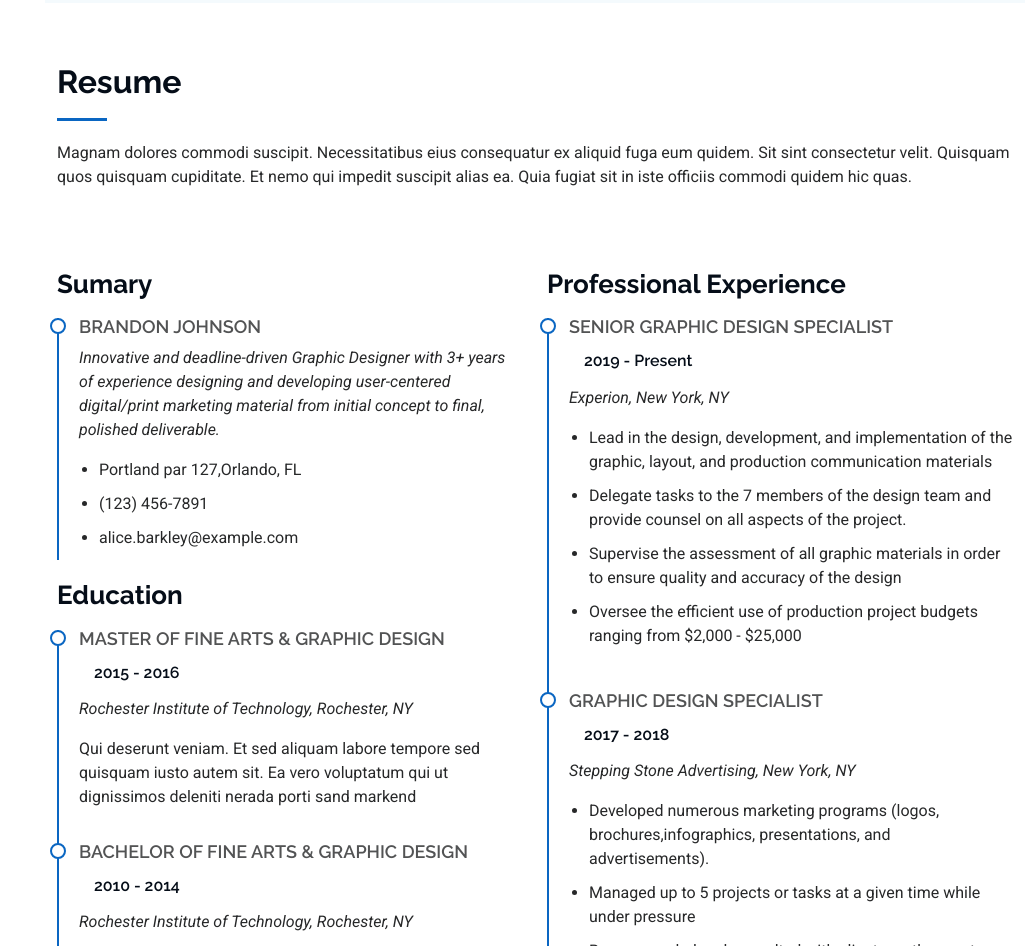
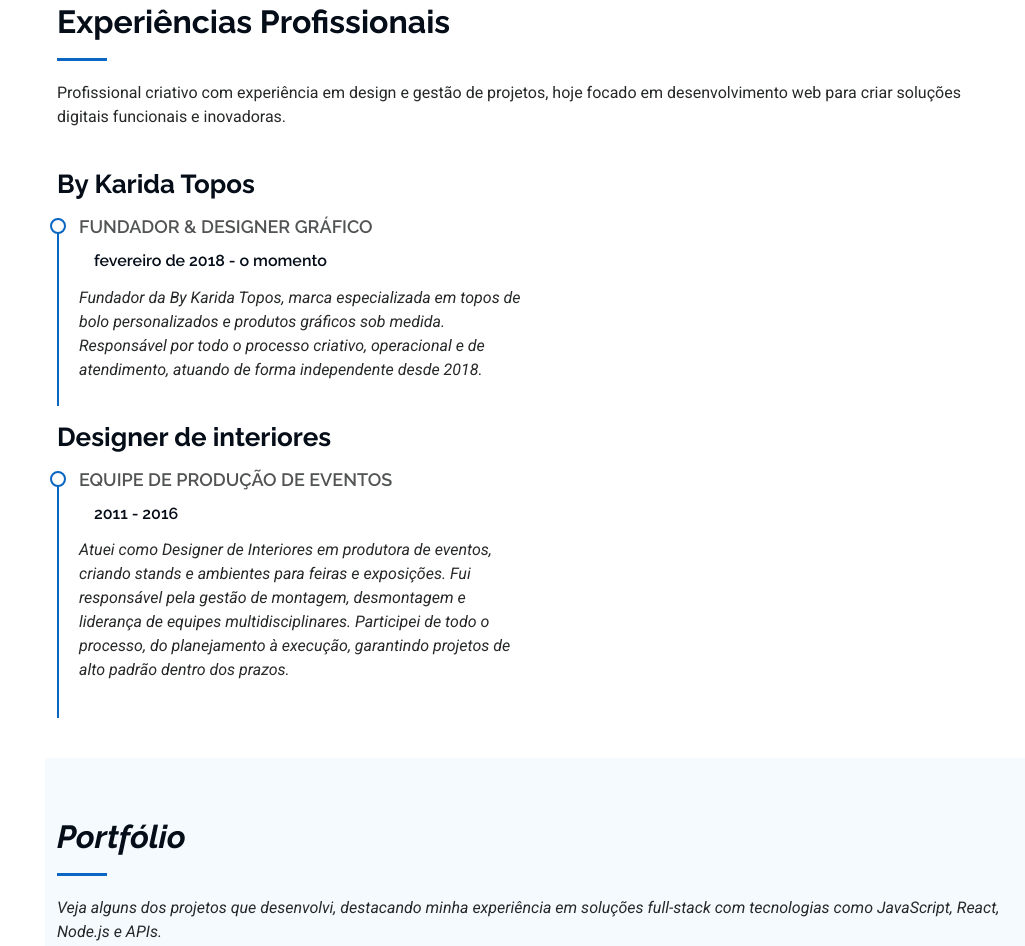
Before and after one commit to charbeldecastro/charbel-daher, a plain HTML site: page index.html in a window 1280 px wide. Shown: the part 1854-2800 px from the top of the page, without its empty margins (255-1280 px from the left). Drawn offline with Linux system fonts and the light colour scheme.

Commit message:
atualização experiencias profissionais

```diff
--- a/assets/css/main.css
+++ b/assets/css/main.css
@@ -721,11 +721,15 @@ section,
 /*--------------------------------------------------------------
 # Resume Section
 --------------------------------------------------------------*/
+.container, section-title {
+  margin-bottom: -20px;
+}
+
 .resume .resume-title {
   color: var(--heading-color);
   font-size: 26px;
   font-weight: 700;
-  margin-top: 20px;
+  /* margin-top: 20px; */
   margin-bottom: 20px;
 }
 
@@ -1046,7 +1050,9 @@ section,
 .contact .info-wrap {
   background-color: var(--surface-color);
   box-shadow: 0px 0px 20px rgba(0, 0, 0, 0.1);
-  padding: 30px;
+  padding: 30px 30px 364px;
+  ;
+
 }
 
 @media (max-width: 575px) {
@@ -1071,6 +1077,7 @@ section,
   border-radius: 50px;
   transition: all 0.3s ease-in-out;
   margin-right: 15px;
+
 }
 
 .contact .info-item h3 {
--- a/index.html
+++ b/index.html
@@ -5,7 +5,7 @@
   <meta charset="utf-8">
   <meta http-equiv="X-UA-Compatible" content="IE=edge">
   <meta content="width=device-width, initial-scale=1.0" name="viewport">
-  <meta name="theme-color" content="0A66C2"/>
+  <meta name="theme-color" content="0A66C2" />
   <meta property="og:url" content="https://charbeldecastro.github.io/">
   <meta property="og:type" content="developer">
   <meta property="og:title" content="Charbel Daher | Full Stack Developer">
@@ -141,7 +141,7 @@
           Antes da programação, atuei no design de interiores e administro meu próprio negócio online, experiências que
           me ensinaram sobre prazos, organização e foco no cliente. <br> <br>
 
-          Fora do mundo da tecnologia, sou membro da IBC Fortaleza e pratico ciclismo MTB, atividades que reforçam minha
+          Fora do mundo da tecnologia, sou membro da IBC Fortaleza e pratico ciclismo, atividades que reforçam minha
           disciplina e planejamento — qualidades que também aplico no desenvolvimento de software. <br> <br>
 
           Estou aberto a novas oportunidades, especialmente em trabalho remoto, para colaborar com equipes que valorizam
@@ -236,10 +236,8 @@
 
         <!-- Section Title -->
         <div class="container section-title" data-aos="fade-up">
-          <h2>Resume</h2>
-          <p>Magnam dolores commodi suscipit. Necessitatibus eius consequatur ex aliquid fuga eum quidem. Sit sint
-            consectetur velit. Quisquam quos quisquam cupiditate. Et nemo qui impedit suscipit alias ea. Quia fugiat sit
-            in iste officiis commodi quidem hic quas.</p>
+          <h2>Experiências Profissionais</h2>
+          <p>Profissional criativo com experiência em design e gestão de projetos, hoje focado em desenvolvimento web para criar soluções digitais funcionais e inovadoras.</p>
         </div><!-- End Section Title -->
 
         <div class="container">
@@ -247,68 +245,23 @@
           <div class="row">
 
             <div class="col-lg-6" data-aos="fade-up" data-aos-delay="100">
-              <h3 class="resume-title">Sumary</h3>
+              <h3 class="resume-title">By Karida Topos</h3>
 
               <div class="resume-item pb-0">
-                <h4>Brandon Johnson</h4>
-                <p><em>Innovative and deadline-driven Graphic Designer with 3+ years of experience designing and
-                    developing user-centered digital/print marketing material from initial concept to final, polished
-                    deliverable.</em></p>
-                <ul>
-                  <li>Portland par 127,Orlando, FL</li>
-                  <li>(123) 456-7891</li>
-                  <li>alice.barkley@example.com</li>
-                </ul>
+                <h4>Fundador & Designer Gráfico</h4>
+                <h5>fevereiro de 2018 - o momento</h5>
+                <p><em>Fundador da By Karida Topos, marca especializada em topos de bolo personalizados e produtos
+                    gráficos sob medida. Responsável por todo o processo criativo, operacional e de atendimento, atuando
+                    de forma independente desde 2018. <br> <br>
+                  </em></p>
+
               </div><!-- Edn Resume Item -->
 
-              <h3 class="resume-title">Education</h3>
+              <h3 class="resume-title">Designer de interiores</h3>
               <div class="resume-item">
-                <h4>Master of Fine Arts &amp; Graphic Design</h4>
-                <h5>2015 - 2016</h5>
-                <p><em>Rochester Institute of Technology, Rochester, NY</em></p>
-                <p>Qui deserunt veniam. Et sed aliquam labore tempore sed quisquam iusto autem sit. Ea vero voluptatum
-                  qui ut dignissimos deleniti nerada porti sand markend</p>
-              </div><!-- Edn Resume Item -->
-
-              <div class="resume-item">
-                <h4>Bachelor of Fine Arts &amp; Graphic Design</h4>
-                <h5>2010 - 2014</h5>
-                <p><em>Rochester Institute of Technology, Rochester, NY</em></p>
-                <p>Quia nobis sequi est occaecati aut. Repudiandae et iusto quae reiciendis et quis Eius vel ratione
-                  eius unde vitae rerum voluptates asperiores voluptatem Earum molestiae consequatur neque etlon sader
-                  mart dila</p>
-              </div><!-- Edn Resume Item -->
-
-            </div>
-
-            <div class="col-lg-6" data-aos="fade-up" data-aos-delay="200">
-              <h3 class="resume-title">Professional Experience</h3>
-              <div class="resume-item">
-                <h4>Senior graphic design specialist</h4>
-                <h5>2019 - Present</h5>
-                <p><em>Experion, New York, NY </em></p>
-                <ul>
-                  <li>Lead in the design, development, and implementation of the graphic, layout, and production
-                    communication materials</li>
-                  <li>Delegate tasks to the 7 members of the design team and provide counsel on all aspects of the
-                    project. </li>
-                  <li>Supervise the assessment of all graphic materials in order to ensure quality and accuracy of the
-                    design</li>
-                  <li>Oversee the efficient use of production project budgets ranging from $2,000 - $25,000</li>
-                </ul>
-              </div><!-- Edn Resume Item -->
-
-              <div class="resume-item">
-                <h4>Graphic design specialist</h4>
-                <h5>2017 - 2018</h5>
-                <p><em>Stepping Stone Advertising, New York, NY</em></p>
-                <ul>
-                  <li>Developed numerous marketing programs (logos, brochures,infographics, presentations, and
-                    advertisements).</li>
-                  <li>Managed up to 5 projects or tasks at a given time while under pressure</li>
-                  <li>Recommended and consulted with clients on the most appropriate graphic design</li>
-                  <li>Created 4+ design presentations and proposals a month for clients and account managers</li>
-                </ul>
+                <h4>Equipe de Produção de Eventos</h4>
+                <h5>2011 - 2016</h5>
+                <p><em>Atuei como Designer de Interiores em produtora de eventos, criando stands e ambientes para feiras e exposições. Fui responsável pela gestão de montagem, desmontagem e liderança de equipes multidisciplinares. Participei de todo o processo, do planejamento à execução, garantindo projetos de alto padrão dentro dos prazos.</p>
               </div><!-- Edn Resume Item -->
 
             </div>
@@ -325,7 +278,8 @@
         <!-- Section Title -->
         <div class="container section-title" data-aos="fade-up">
           <h2>Portfólio</h2>
-          <p>Veja alguns dos projetos que desenvolvi, destacando minha experiência em soluções full-stack com tecnologias como JavaScript, React, Node.js e APIs.</p>
+          <p>Veja alguns dos projetos que desenvolvi, destacando minha experiência em soluções full-stack com
+            tecnologias como JavaScript, React, Node.js e APIs.</p>
         </div><!-- End Section Title -->
 
         <div class="container">
@@ -521,8 +475,10 @@
                   <div class="portfolio-info">
                     <h4>Books 2</h4>
                     <p>Lorem ipsum, dolor sit amet consectetur</p>
-                  <a href="assets/img/portfolio/books-2.jpg" title="Branding 2" data-gallery="portfolio-gallery-book" class="glightbox preview-link"><i class="bi bi-zoom-in"></i></a>
-                  <a href="portfolio-details.html" title="More Details" class="details-link"><i class="bi bi-link-45deg"></i></a>
+                    <a href="assets/img/portfolio/books-2.jpg" title="Branding 2" data-gallery="portfolio-gallery-book"
+                      class="glightbox preview-link"><i class="bi bi-zoom-in"></i></a>
+                    <a href="portfolio-details.html" title="More Details" class="details-link"><i
+                        class="bi bi-link-45deg"></i></a>
                   </div>
                 </div>
               </div><!-- End Portfolio Item -->
@@ -533,8 +489,10 @@
                   <div class="portfolio-info">
                     <h4>App 3</h4>
                     <p>Lorem ipsum, dolor sit amet consectetur</p>
-                  <a href="assets/img/portfolio/app-3.jpg" title="App 3" data-gallery="portfolio-gallery-app" class="glightbox preview-link"><i class="bi bi-zoom-in"></i></a>
-                  <a href="portfolio-details.html" title="More Details" class="details-link"><i class="bi bi-link-45deg"></i></a>
+                    <a href="assets/img/portfolio/app-3.jpg" title="App 3" data-gallery="portfolio-gallery-app"
+                      class="glightbox preview-link"><i class="bi bi-zoom-in"></i></a>
+                    <a href="portfolio-details.html" title="More Details" class="details-link"><i
+                        class="bi bi-link-45deg"></i></a>
                   </div>
                 </div>
               </div><!-- End Portfolio Item -->
@@ -545,8 +503,11 @@
                   <div class="portfolio-info">
                     <h4>Product 3</h4>
                     <p>Lorem ipsum, dolor sit amet consectetur</p>
-                  <a href="assets/img/portfolio/product-3.jpg" title="Product 3" data-gallery="portfolio-gallery-product" class="glightbox preview-link"><i class="bi bi-zoom-in"></i></a>
-                  <a href="portfolio-details.html" title="More Details" class="details-link"><i class="bi bi-link-45deg"></i></a>
+                    <a href="assets/img/portfolio/product-3.jpg" title="Product 3"
+                      data-gallery="portfolio-gallery-product" class="glightbox preview-link"><i
+                        class="bi bi-zoom-in"></i></a>
+                    <a href="portfolio-details.html" title="More Details" class="details-link"><i
+                        class="bi bi-link-45deg"></i></a>
                   </div>
                 </div>
               </div><!-- End Portfolio Item -->
@@ -557,8 +518,11 @@
                   <div class="portfolio-info">
                     <h4>Branding 3</h4>
                     <p>Lorem ipsum, dolor sit amet consectetur</p>
-                  <a href="assets/img/portfolio/branding-3.jpg" title="Branding 2" data-gallery="portfolio-gallery-branding" class="glightbox preview-link"><i class="bi bi-zoom-in"></i></a>
-                  <a href="portfolio-details.html" title="More Details" class="details-link"><i class="bi bi-link-45deg"></i></a>
+                    <a href="assets/img/portfolio/branding-3.jpg" title="Branding 2"
+                      data-gallery="portfolio-gallery-branding" class="glightbox preview-link"><i
+                        class="bi bi-zoom-in"></i></a>
+                    <a href="portfolio-details.html" title="More Details" class="details-link"><i
+                        class="bi bi-link-45deg"></i></a>
                   </div>
                 </div>
               </div><!-- End Portfolio Item -->
@@ -569,8 +533,10 @@
                   <div class="portfolio-info">
                     <h4>Books 3</h4>
                     <p>Lorem ipsum, dolor sit amet consectetur</p>
-                  <a href="assets/img/portfolio/books-3.jpg" title="Branding 3" data-gallery="portfolio-gallery-book" class="glightbox preview-link"><i class="bi bi-zoom-in"></i></a>
-                  <a href="portfolio-details.html" title="More Details" class="details-link"><i class="bi bi-link-45deg"></i></a>
+                    <a href="assets/img/portfolio/books-3.jpg" title="Branding 3" data-gallery="portfolio-gallery-book"
+                      class="glightbox preview-link"><i class="bi bi-zoom-in"></i></a>
+                    <a href="portfolio-details.html" title="More Details" class="details-link"><i
+                        class="bi bi-link-45deg"></i></a>
                   </div>
                 </div>
               </div><!-- End Portfolio Item -->
@@ -595,7 +561,9 @@
     <section id="contact" class="contact section">
       <div class="container section-title" data-aos="fade-up">
         <h2>Contato</h2>
-        <p>Estou disponível para projetos desafiadores como desenvolvedor full-stack. Se você precisa de soluções personalizadas ou quer conversar sobre como melhorar sua aplicação, entre em contato! Respondo rapidamente e estou aberto a novas oportunidades.</p>
+        <p>Estou disponível para projetos desafiadores como desenvolvedor full-stack. Se você precisa de soluções
+          personalizadas ou quer conversar sobre como melhorar sua aplicação, entre em contato! Respondo rapidamente e
+          estou aberto a novas oportunidades.</p>
       </div><!-- End Section Title -->
 
       <div class="container" data-aos="fade-up" data-aos-delay="100">
@@ -622,26 +590,31 @@
           </div>
 
           <div class="col-lg-7">
-            <form action="forms/contact.php" method="post" class="php-email-form" data-aos="fade-up" data-aos-delay="200">
+            <form action="forms/contact.php" method="post" class="php-email-form" data-aos="fade-up"
+              data-aos-delay="200">
               <div class="row gy-4">
                 <div class="col-md-6">
                   <label for="name-field" class="pb-2">Seu Nome</label>
-                  <input type="text" name="name" id="name-field" class="form-control" placeholder="Digite seu nome completo" required="">
+                  <input type="text" name="name" id="name-field" class="form-control"
+                    placeholder="Digite seu nome completo" required="">
                 </div>
 
                 <div class="col-md-6">
                   <label for="email-field" class="pb-2">Seu Email</label>
-                  <input type="email" class="form-control" name="email" id="email-field" placeholder="Digite seu email" required="">
+                  <input type="email" class="form-control" name="email" id="email-field" placeholder="Digite seu email"
+                    required="">
                 </div>
 
                 <div class="col-md-12">
                   <label for="subject-field" class="pb-2">Assunto</label>
-                  <input type="text" class="form-control" name="subject" id="subject-field" placeholder="Assunto da mensagem" required="">
+                  <input type="text" class="form-control" name="subject" id="subject-field"
+                    placeholder="Assunto da mensagem" required="">
                 </div>
 
                 <div class="col-md-12">
                   <label for="message-field" class="pb-2">Mensagem</label>
-                  <textarea class="form-control" name="message" rows="10" id="message-field" placeholder="Escreva sua mensagem..." required=""></textarea>
+                  <textarea class="form-control" name="message" rows="10" id="message-field"
+                    placeholder="Escreva sua mensagem..." required=""></textarea>
                 </div>
 
                 <div class="col-md-12 text-center">
```
Lines whose indentation alone changed are shown as unchanged.
